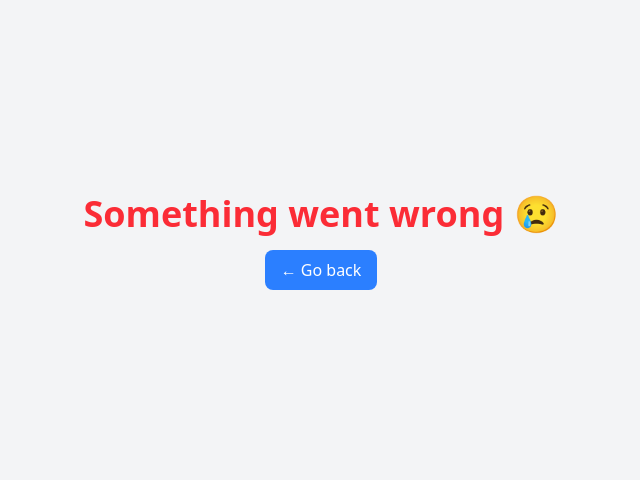
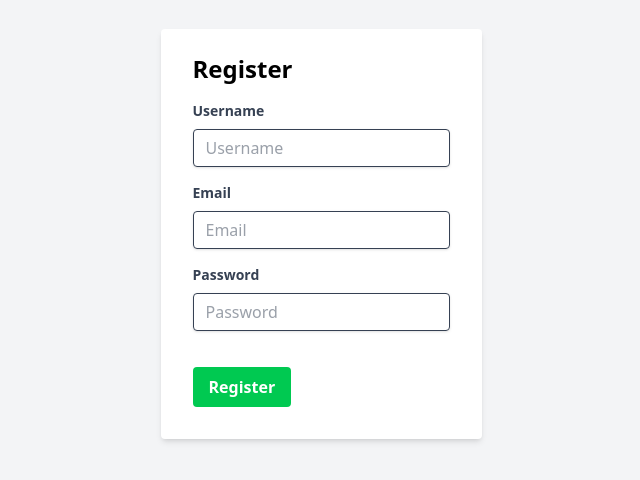
Before and after one commit to gdevgproject/fpoly-react-asm, a React (Vite) app: page /auth/register in a window 1280 px wide. Shown: the part 158-638 px from the top of the page, without its empty margins (319-959 px from the left). Built offline with nearby package versions, Linux system fonts and the light colour scheme.

Commit message:
feat: login register, protect admin page

```diff
--- a/src/admin/AdminLayout.tsx
+++ b/src/admin/AdminLayout.tsx
@@ -1,6 +1,21 @@
-import { NavLink, Outlet } from 'react-router'
+import { useEffect } from 'react'
+import { NavLink, Outlet, useNavigate } from 'react-router'
 
 export default function AdminLayout() {
+  const navigate = useNavigate()
+
+  useEffect(() => {
+    const user = localStorage.getItem('user')
+    if (user) {
+      const parsedUser = JSON.parse(user)
+      if (parsedUser.role !== 'admin') {
+        navigate('/')
+      }
+    } else {
+      navigate('/auth/login')
+    }
+  }, [navigate])
+
   return (
     <div className='flex h-screen bg-gray-50'>
       {/* Sidebar */}
--- a/src/db.json
+++ b/src/db.json
@@ -77,5 +77,21 @@
       "image": "https://www.bhphotovideo.com/images/images250x250/lowepro_lp37177_protactic_450_aw_ii_1524844.jpg",
       "quantity": 15
     }
+  ],
+  "users": [
+    {
+      "id": 1,
+      "username": "testuser",
+      "password": "password123",
+      "email": "test@example.com",
+      "role": "admin"
+    },
+    {
+      "id": 2,
+      "username": "user1",
+      "password": "password456",
+      "email": "user1@example.com",
+      "role": "user"
+    }
   ]
 }
--- /dev/null
+++ b/src/features/auth/Auth.tsx
@@ -0,0 +1,9 @@
+import { Outlet } from 'react-router'
+
+export default function Auth() {
+  return (
+    <main className='flex min-h-screen items-center justify-center bg-gray-100'>
+      <Outlet />
+    </main>
+  )
+}
--- /dev/null
+++ b/src/features/auth/components/ForgotPasswordForm.tsx
@@ -0,0 +1,49 @@
+import { useState } from 'react'
+
+export default function ForgotPasswordForm() {
+  const [email, setEmail] = useState('')
+  const [message, setMessage] = useState('')
+
+  const handleSubmit = async (e: React.FormEvent) => {
+    e.preventDefault()
+    setMessage('')
+
+    if (!email) {
+      setMessage('Email is required')
+      return
+    }
+
+    // In a real application, you would send a password reset email
+    setMessage('Password reset link sent to your email address.')
+  }
+
+  return (
+    <div className='mb-4 rounded bg-white px-8 pt-6 pb-8 shadow-md'>
+      <h2 className='mb-4 text-2xl font-bold'>Forgot Password</h2>
+      {message && <div className='mb-4 text-sm text-green-500'>{message}</div>}
+      <form onSubmit={handleSubmit}>
+        <div className='mb-4'>
+          <label className='mb-2 block text-sm font-bold text-gray-700' htmlFor='email'>
+            Email
+          </label>
+          <input
+            className='focus:shadow-outline w-full appearance-none rounded border px-3 py-2 leading-tight text-gray-700 shadow focus:outline-none'
+            id='email'
+            type='email'
+            placeholder='Email'
+            value={email}
+            onChange={(e) => setEmail(e.target.value)}
+          />
+        </div>
+        <div className='flex items-center justify-between'>
+          <button
+            className='focus:shadow-outline rounded bg-blue-500 px-4 py-2 font-bold text-white hover:bg-blue-700 focus:outline-none'
+            type='submit'
+          >
+            Reset Password
+          </button>
+        </div>
+      </form>
+    </div>
+  )
+}
--- /dev/null
+++ b/src/features/auth/components/LoginForm.tsx
@@ -0,0 +1,85 @@
+import { useState } from 'react'
+import { useNavigate } from 'react-router'
+
+export default function LoginForm() {
+  const [username, setUsername] = useState('')
+  const [password, setPassword] = useState('')
+  const [error, setError] = useState('')
+  const navigate = useNavigate()
+
+  interface User {
+    username: string
+    password: string
+    role: 'admin' | 'user'
+  }
+
+  const handleSubmit = async (e: React.FormEvent<HTMLFormElement>) => {
+    e.preventDefault()
+    setError('')
+
+    try {
+      const response = await fetch('http://localhost:3000/users')
+      const users: User[] = await response.json()
+
+      const user = users.find((u) => u.username === username && u.password === password)
+
+      if (user) {
+        localStorage.setItem('user', JSON.stringify(user))
+        navigate(user.role === 'admin' ? '/admin/categories' : '/')
+      } else {
+        setError('Invalid username or password')
+      }
+    } catch (err) {
+      setError('Login failed')
+    }
+  }
+
+  return (
+    <div className='mb-4 rounded bg-white px-8 pt-6 pb-8 shadow-md'>
+      <h2 className='mb-4 text-2xl font-bold'>Login</h2>
+      {error && <div className='mb-4 text-sm text-red-500'>{error}</div>}
+      <form onSubmit={handleSubmit}>
+        <div className='mb-4'>
+          <label className='mb-2 block text-sm font-bold text-gray-700' htmlFor='username'>
+            Username
+          </label>
+          <input
+            className='focus:shadow-outline w-full appearance-none rounded border px-3 py-2 leading-tight text-gray-700 shadow focus:outline-none'
+            id='username'
+            type='text'
+            placeholder='Username'
+            value={username}
+            onChange={(e) => setUsername(e.target.value)}
+          />
+        </div>
+        <div className='mb-6'>
+          <label className='mb-2 block text-sm font-bold text-gray-700' htmlFor='password'>
+            Password
+          </label>
+          <input
+            className='focus:shadow-outline mb-3 w-full appearance-none rounded border px-3 py-2 leading-tight text-gray-700 shadow focus:outline-none'
+            id='password'
+            type='password'
+            placeholder='Password'
+            value={password}
+            onChange={(e) => setPassword(e.target.value)}
+          />
+        </div>
+        <div className='flex items-center justify-between'>
+          <button
+            className='focus:shadow-outline rounded bg-blue-500 px-4 py-2 font-bold text-white hover:bg-blue-700 focus:outline-none'
+            type='submit'
+          >
+            Sign In
+          </button>
+          <a
+            className='inline-block align-baseline text-sm font-bold text-blue-500 hover:text-blue-800'
+            href='/forgot-password'
+          >
+            Forgot Password?
+          </a>
+        </div>
+      </form>
+    </div>
+  )
+}
--- /dev/null
+++ b/src/features/auth/components/RegisterForm.tsx
@@ -0,0 +1,94 @@
+import { useState } from 'react'
+import { useNavigate } from 'react-router'
+
+export default function RegisterForm() {
+  const [username, setUsername] = useState('')
+  const [password, setPassword] = useState('')
+  const [email, setEmail] = useState('')
+  const [error, setError] = useState('')
+  const navigate = useNavigate()
+
+  const handleSubmit = async (e: React.FormEvent) => {
+    e.preventDefault()
+    setError('')
+
+    if (!username || !password || !email) {
+      setError('All fields are required')
+      return
+    }
+
+    try {
+      const response = await fetch('http://localhost:3000/users', {
+        method: 'POST',
+        headers: {
+          'Content-Type': 'application/json'
+        },
+        body: JSON.stringify({ username, password, email })
+      })
+
+      if (response.ok) {
+        navigate('/login')
+      } else {
+        setError('Registration failed')
+      }
+    } catch (err) {
+      setError('Registration failed')
+    }
+  }
+
+  return (
+    <div className='mb-4 rounded bg-white px-8 pt-6 pb-8 shadow-md'>
+      <h2 className='mb-4 text-2xl font-bold'>Register</h2>
+      {error && <div className='mb-4 text-sm text-red-500'>{error}</div>}
+      <form onSubmit={handleSubmit}>
+        <div className='mb-4'>
+          <label className='mb-2 block text-sm font-bold text-gray-700' htmlFor='username'>
+            Username
+          </label>
+          <input
+            className='focus:shadow-outline w-full appearance-none rounded border px-3 py-2 leading-tight text-gray-700 shadow focus:outline-none'
+            id='username'
+            type='text'
+            placeholder='Username'
+            value={username}
+            onChange={(e) => setUsername(e.target.value)}
+          />
+        </div>
+        <div className='mb-4'>
+          <label className='mb-2 block text-sm font-bold text-gray-700' htmlFor='email'>
+            Email
+          </label>
+          <input
+            className='focus:shadow-outline w-full appearance-none rounded border px-3 py-2 leading-tight text-gray-700 shadow focus:outline-none'
+            id='email'
+            type='email'
+            placeholder='Email'
+            value={email}
+            onChange={(e) => setEmail(e.target.value)}
+          />
+        </div>
+        <div className='mb-6'>
+          <label className='mb-2 block text-sm font-bold text-gray-700' htmlFor='password'>
+            Password
+          </label>
+          <input
+            className='focus:shadow-outline mb-3 w-full appearance-none rounded border px-3 py-2 leading-tight text-gray-700 shadow focus:outline-none'
+            id='password'
+            type='password'
+            placeholder='Password'
+            value={password}
+            onChange={(e) => setPassword(e.target.value)}
+          />
+        </div>
+        <div className='flex items-center justify-between'>
+          <button
+            className='focus:shadow-outline rounded bg-green-500 px-4 py-2 font-bold text-white hover:bg-green-700 focus:outline-none'
+            type='submit'
+          >
+            Register
+          </button>
+        </div>
+      </form>
+    </div>
+  )
+}
--- a/src/ui/Header.tsx
+++ b/src/ui/Header.tsx
@@ -120,7 +120,10 @@
             </div>
 
             {/* Account */}
-            <button className='flex items-center gap-2 rounded-md px-3 py-1.5 transition-all duration-200 hover:bg-[#5c8746] active:scale-95'>
+            <Link
+              to='/auth/login'
+              className='flex items-center gap-2 rounded-md px-3 py-1.5 transition-all duration-200 hover:bg-[#5c8746] active:scale-95'
+            >
               <svg
                 xmlns='http://www.w3.org/2000/svg'
                 fill='none'
@@ -135,8 +138,8 @@
                   d='M15.75 6a3.75 3.75 0 1 1-7.5 0 3.75 3.75 0 0 1 7.5 0ZM4.501 20.118a7.5 7.5 0 0 1 14.998 0A17.933 17.933 0 0 1 12 21.75c-2.676 0-5.216-.584-7.499-1.632Z'
                 />
               </svg>
-              <span>Account</span>
-            </button>
+              <span>Login</span>
+            </Link>
 
             {/* Cart */}
             <button className='flex items-center gap-2 rounded-md px-3 py-1.5 transition-all duration-200 hover:bg-[#5c8746] active:scale-95'>
```
Also changed, not shown: src/App.tsx (+22 -0 lines).
